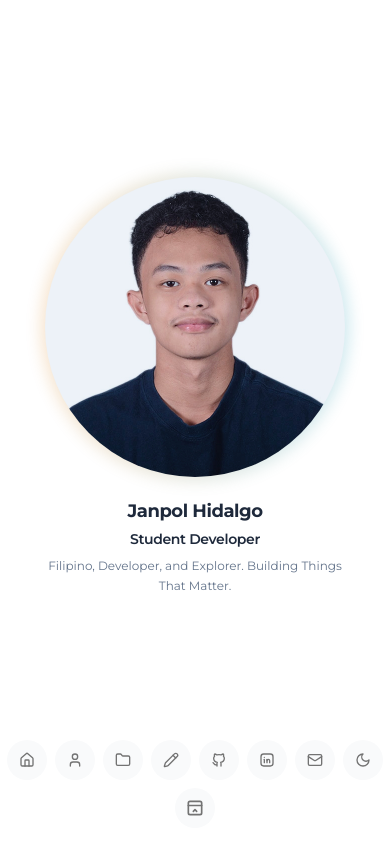
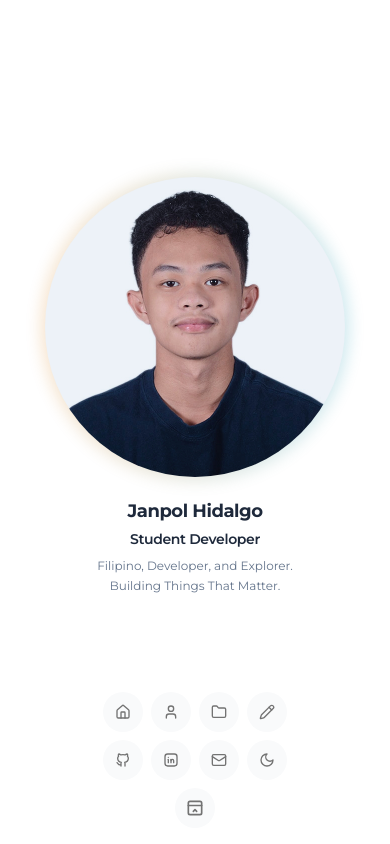
Before and after one commit to Polqt/portfolio, a Next.js app: page / in a window 390 px wide. Both pictures are taken after a click on the button 195 px from the left and 808 px from the top of the page. Built offline with nearby package versions, Linux system fonts and the light colour scheme.

Commit message:
refactor: reorganize FloatingDock items into two rows for improved layout; clean up code

```diff
--- a/components/Dock.tsx
+++ b/components/Dock.tsx
@@ -4,10 +4,7 @@ import { FolderIcon, HomeIcon, Mail, PencilIcon, UserIcon } from 'lucide-react';
 import React, { useEffect, useState } from 'react';
 import { useTheme } from 'next-themes';
 import { FloatingDock } from '@/components/ui/floating-dock';
-import {
-  IconBrandGithub,
-  IconBrandLinkedin,
-} from '@tabler/icons-react';
+import { IconBrandGithub, IconBrandLinkedin } from '@tabler/icons-react';
 import ThemeToggle from './Theme';
 
 export default function Dock() {
@@ -75,10 +72,9 @@ export default function Dock() {
     },
   ];
 
-return (
-  <div className="fixed bottom-4 left-1/2 transform -translate-x-1/2 flex items-center justify-center w-auto z-50">
-    <FloatingDock mobileClassName="translate-x-0" items={links} />
-  </div>
-);
-
+  return (
+    <div className="fixed bottom-4 left-1/2 transform -translate-x-1/2 flex items-center justify-center w-auto z-50">
+      <FloatingDock items={links} />
+    </div>
+  );
 }
--- a/components/Hero.tsx
+++ b/components/Hero.tsx
@@ -37,8 +37,9 @@ export default function Hero() {
           Student Developer
         </h2>
 
-        <p className="text-xs xs:text-xs sm:text-sm md:text-base lg:text-lg text-slate-500 dark:text-gray-400 mb-4 sm:mb-6 lg:mb-8 max-w-xs sm:max-w-md md:max-w-lg lg:max-w-xl xl:max-w-2xl mx-auto leading-relaxed px-2">
-          Filipino, Developer, and Explorer. Building Things That Matter.
+        <p className="text-xs xs:text-xs sm:text-sm md:text-base lg:text-lg text-slate-500 dark:text-slate-400 mb-4 sm:mb-6 lg:mb-8 max-w-xs sm:max-w-md md:max-w-lg lg:max-w-xl xl:max-w-2xl mx-auto leading-relaxed px-2">
+          Filipino, Developer, and Explorer.
+          <br className="block sm:hidden" /> Building Things That Matter.
         </p>
       </div>
     </div>
--- a/components/ui/floating-dock.tsx
+++ b/components/ui/floating-dock.tsx
@@ -36,15 +36,22 @@ const FloatingDockMobile = ({
   className?: string;
 }) => {
   const [open, setOpen] = useState(false);
+
+  // Split items into two rows: first 4 items in row 1, remaining in row 2
+  const firstRow = items.slice(0, 4);
+  const secondRow = items.slice(4, 8);
+
   return (
-    <div className={cn("relative block md:hidden", className)}>
+    <div className={cn('relative block md:hidden', className)}>
       <AnimatePresence>
         {open && (
           <motion.div
             layoutId="nav"
-            className="absolute inset-x-0 bottom-full mb-2 flex flex-row justify-center gap-2"
+            className="absolute inset-x-0 bottom-full mb-2 flex flex-col items-center gap-2"
           >
-            {items.map((item, idx) => (
+            {/* First Row (Home to Pencil - appears at top) */}
+            <motion.div className="flex flex-row justify-center gap-2">
+              {firstRow.map((item, idx) => (
                 <motion.div
                   key={item.title}
                   initial={{ opacity: 0, y: 10 }}
@@ -52,9 +59,9 @@ const FloatingDockMobile = ({
                   exit={{
                     opacity: 0,
                     y: 10,
-                  transition: { delay: idx * 0.05 },
+                    transition: { delay: (firstRow.length - 1 - idx) * 0.05 },
                   }}
-                transition={{ delay: (items.length - 1 - idx) * 0.05 }}
+                  transition={{ delay: idx * 0.05 }}
                 >
                   <a
                     href={item.href}
@@ -64,6 +71,35 @@ const FloatingDockMobile = ({
                   </a>
                 </motion.div>
               ))}
+            </motion.div>
+
+            {/* Second Row (GitHub to Sun - appears below) */}
+            <motion.div className="flex flex-row justify-center gap-2">
+              {secondRow.map((item, idx) => (
+                <motion.div
+                  key={item.title}
+                  initial={{ opacity: 0, y: 10 }}
+                  animate={{ opacity: 1, y: 0 }}
+                  exit={{
+                    opacity: 0,
+                    y: 10,
+                    transition: {
+                      delay:
+                        (secondRow.length - 1 - idx) * 0.05 +
+                        firstRow.length * 0.05,
+                    },
+                  }}
+                  transition={{ delay: (idx + firstRow.length) * 0.05 }}
+                >
+                  <a
+                    href={item.href}
+                    className="flex h-10 w-10 items-center justify-center rounded-full bg-gray-50 dark:bg-neutral-900"
+                  >
+                    <div className="h-4 w-4">{item.icon}</div>
+                  </a>
+                </motion.div>
+              ))}
+            </motion.div>
           </motion.div>
         )}
       </AnimatePresence>
@@ -77,7 +113,6 @@ const FloatingDockMobile = ({
     </div>
   );
 };
-
 
 const FloatingDockDesktop = ({
   items,
```
Lines whose indentation alone changed are shown as unchanged.
